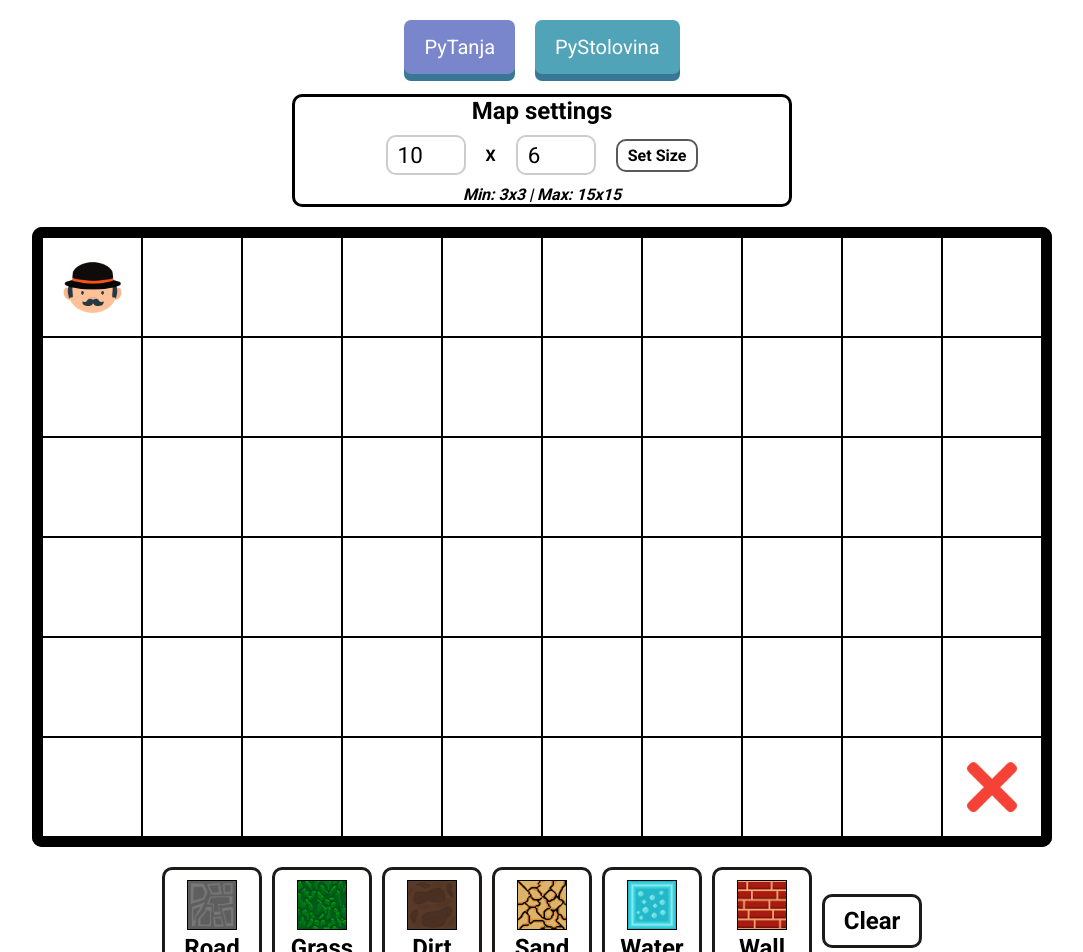
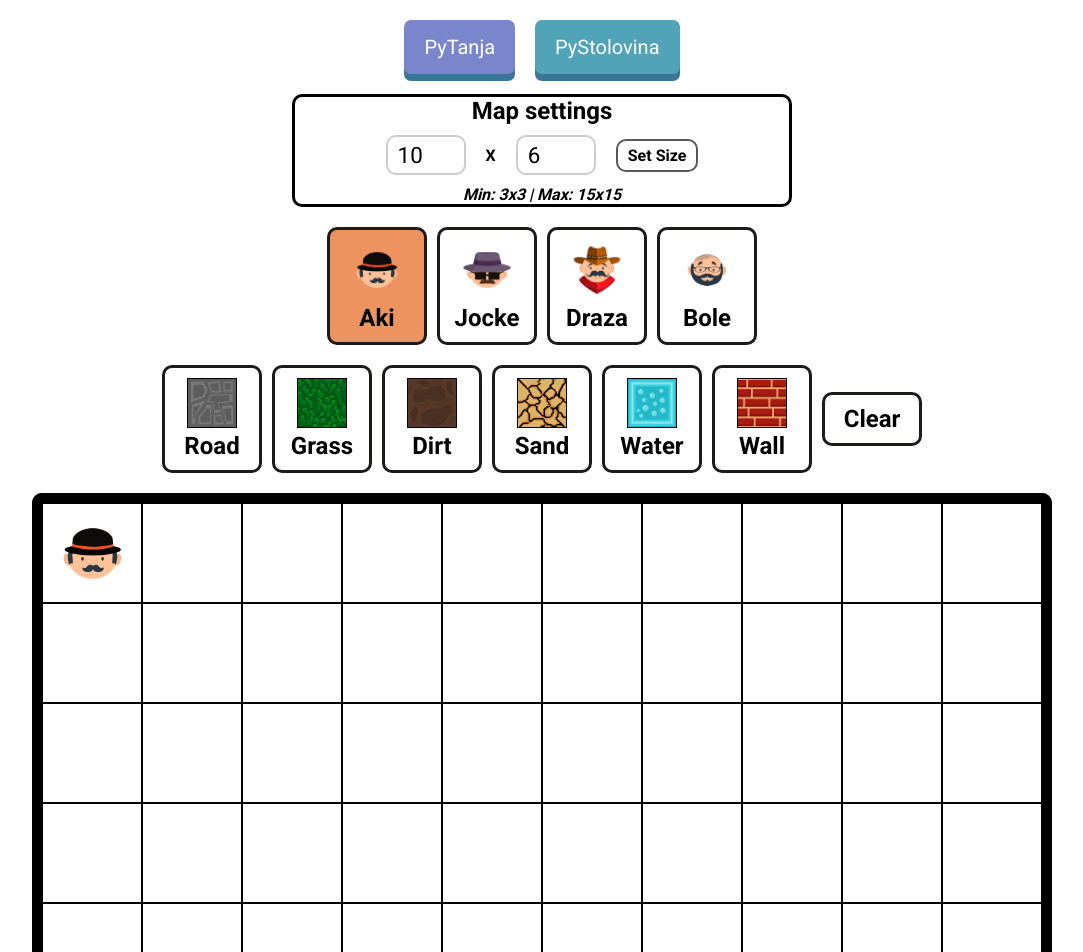
Before and after one commit to ensarhamzic/artificial-intelligence-client, a React (Create React App) app: page / in a window 1280 px wide. Shown: the top 952 px of the page, without its empty margins (98-1181 px from the left). Built offline with nearby package versions, Linux system fonts and the light colour scheme.

Commit message:
added agent chooser

```diff
--- a/src/components/PyTanja/PyTanja.js
+++ b/src/components/PyTanja/PyTanja.js
@@ -1,4 +1,5 @@
 import React, { useState } from "react"
+import PyTanjaAgentChooser from "../PyTanjaAgentChooser/PyTanjaAgentChooser"
 import PyTanjaMap from "../PyTanjaMap/PyTanjaMap"
 import PyTanjaTileChooser from "../PyTanjaTileChooser/PyTanjaTileChooser"
 import classes from "./PyTanja.module.css"
@@ -28,6 +29,8 @@ const PyTanja = () => {
 
   const [rowSize, setRowSize] = useState(6)
   const [colSize, setColSize] = useState(10)
+
+  const [agent, setAgent] = useState(1)
 
   const [agentPosition, setAgentPosition] = useState([0, 0])
   const [finishPosition, setFinishPosition] = useState([
@@ -78,7 +81,15 @@ const PyTanja = () => {
     setMap(newMap)
     setFinishPosition([newMap[0].length - 1, newMap.length - 1])
   }
-  console.log(finishPosition)
+
+  const onChooseTile = (tile) => {
+    if (choosenTile === tile) setChoosenTile(null)
+    else setChoosenTile(tile)
+  }
+
+  const onChooseAgent = (id) => {
+    setAgent(id)
+  }
 
   return (
     <div>
@@ -105,19 +116,18 @@ const PyTanja = () => {
 
         <div className={classes.description}>Min: 3x3 | Max: 15x15</div>
       </div>
+      <PyTanjaAgentChooser choosenAgent={agent} onChooseAgent={onChooseAgent} />
+      <PyTanjaTileChooser
+        onChooseTile={onChooseTile}
+        choosenTile={choosenTile}
+        onClearMap={clearMap}
+      />
       <PyTanjaMap
         map={map}
         onTileSet={onTileSet}
         agentPosition={agentPosition}
         finishPosition={finishPosition}
-      />
-      <PyTanjaTileChooser
-        onChooseTile={(tile) => {
-          if (choosenTile === tile) setChoosenTile(null)
-          else setChoosenTile(tile)
-        }}
-        choosenTile={choosenTile}
-        onClearMap={clearMap}
+        agent={agent}
       />
     </div>
   )
--- /dev/null
+++ b/src/components/PyTanjaAgentChooser/PyTanjaAgentChooser.js
@@ -0,0 +1,48 @@
+import React from "react"
+import classes from "./PyTanjaAgentChooser.module.css"
+import aki from "../../images/characters/aki.png"
+import bole from "../../images/characters/bole.png"
+import draza from "../../images/characters/draza.png"
+import jocke from "../../images/characters/jocke.png"
+
+const agents = [
+  { title: "Aki", id: 1, src: aki },
+  { title: "Jocke", id: 2, src: jocke },
+  { title: "Draza", id: 3, src: draza },
+  { title: "Bole", id: 4, src: bole },
+]
+
+const AgentToChoose = ({ title, id, src, choosenAgent, onChooseAgent }) => {
+  return (
+    <div
+      className={`${classes.agent} ${
+        choosenAgent === id ? classes.agentActive : ""
+      }`}
+      onClick={() => {
+        onChooseAgent(id)
+      }}
+    >
+      <img src={src} alt={title} />
+      <p>{title}</p>
+    </div>
+  )
+}
+
+const PyTanjaAgentChooser = ({ choosenAgent, onChooseAgent }) => {
+  return (
+    <div className={classes.wrapper}>
+      {agents.map((tile) => (
+        <AgentToChoose
+          key={tile.id}
+          title={tile.title}
+          id={tile.id}
+          src={tile.src}
+          choosenAgent={choosenAgent}
+          onChooseAgent={onChooseAgent}
+        />
+      ))}
+    </div>
+  )
+}
+
+export default PyTanjaAgentChooser
--- /dev/null
+++ b/src/components/PyTanjaAgentChooser/PyTanjaAgentChooser.module.css
@@ -0,0 +1,30 @@
+.wrapper {
+  display: flex;
+  justify-content: center;
+  align-items: center;
+  margin-top: 20px;
+  gap: 10px;
+}
+
+.agent {
+  text-align: center;
+  border: 3px solid rgb(29, 26, 26);
+  border-radius: 10px;
+  padding: 10px;
+  cursor: pointer;
+  width: 100px;
+}
+
+.agent p {
+  font-size: 1.5rem;
+  font-weight: bold;
+}
+
+.agent img {
+  width: 60px;
+  height: 60px;
+}
+
+.agentActive {
+  background: rgba(228, 101, 28, 0.7);
+}
--- a/src/components/PyTanjaMap/PyTanjaMap.js
+++ b/src/components/PyTanjaMap/PyTanjaMap.js
@@ -2,6 +2,9 @@ import React, { useState } from "react"
 import classes from "./PyTanjaMap.module.css"
 import finish from "../../images/close.png"
 import aki from "../../images/characters/aki.png"
+import jocke from "../../images/characters/jocke.png"
+import draza from "../../images/characters/draza.png"
+import bole from "../../images/characters/bole.png"
 
 const Tile = ({
   tile,
@@ -10,6 +13,7 @@ const Tile = ({
   onTileSet,
   agentPosition,
   finishPosition,
+  agent,
 }) => {
   let tileClass = ""
   switch (tile) {
@@ -49,6 +53,12 @@ const Tile = ({
     setTile()
   }
 
+  let agentSrc
+  if (agent === 1) agentSrc = aki
+  else if (agent === 2) agentSrc = jocke
+  else if (agent === 3) agentSrc = draza
+  else agentSrc = bole
+
   return (
     <div
       className={`${classes.tile} ${tileClass}`}
@@ -58,7 +68,9 @@ const Tile = ({
       {finishPosition && (
         <img className={classes.finish} src={finish} alt="Finish" />
       )}
-      {agentPosition && <img className={classes.agent} src={aki} alt="Agent" />}
+      {agentPosition && (
+        <img className={classes.agent} src={agentSrc} alt="Agent" />
+      )}
     </div>
   )
 }
@@ -70,6 +82,7 @@ const MapRow = ({
   onTileSet,
   agentPosition,
   finishPosition,
+  agent,
 }) => {
   const tileSet = (col) => {
     onTileSet(row, col)
@@ -90,13 +103,20 @@ const MapRow = ({
           finishPosition={
             finishPosition && i === finishPosition[0] ? finishPosition : null
           }
+          agent={agent}
         />
       ))}
     </div>
   )
 }
 
-const PyTanjaMap = ({ map, onTileSet, agentPosition, finishPosition }) => {
+const PyTanjaMap = ({
+  map,
+  onTileSet,
+  agentPosition,
+  finishPosition,
+  agent,
+}) => {
   const [mouseDown, setMouseDown] = useState(false)
 
   return (
@@ -122,6 +142,7 @@ const PyTanjaMap = ({ map, onTileSet, agentPosition, finishPosition }) => {
             onTileSet={onTileSet}
             agentPosition={i === agentPosition[1] ? agentPosition : null}
             finishPosition={i === finishPosition[1] ? finishPosition : null}
+            agent={agent}
           />
         ))}
       </div>
--- a/src/components/PyTanjaTileChooser/PyTanjaTileChooser.js
+++ b/src/components/PyTanjaTileChooser/PyTanjaTileChooser.js
@@ -7,80 +7,44 @@ import sand from "../../images/tiles/sand.png"
 import water from "../../images/tiles/water.png"
 import wall from "../../images/tiles/wall.png"
 
+const tiles = [
+  { title: "Road", id: "r", src: road },
+  { title: "Grass", id: "g", src: grass },
+  { title: "Dirt", id: "m", src: dirt },
+  { title: "Sand", id: "d", src: sand },
+  { title: "Water", id: "w", src: water },
+  { title: "Wall", id: "s", src: wall },
+]
+
+const TileToChoose = ({ title, id, src, choosenTile, onChooseTile }) => {
+  return (
+    <div
+      className={`${classes.tile} ${
+        choosenTile === id ? classes.tileActive : ""
+      }`}
+      onClick={() => {
+        onChooseTile(id)
+      }}
+    >
+      <img src={src} alt={title} />
+      <p>{title}</p>
+    </div>
+  )
+}
+
 const PyTanjaTileChooser = ({ onChooseTile, choosenTile, onClearMap }) => {
   return (
     <div className={classes.wrapper}>
-      <div
-        className={`${classes.tile} ${
-          choosenTile === "r" ? classes.tileActive : ""
-        }`}
-        onClick={() => {
-          onChooseTile("r")
-        }}
-      >
-        <img src={road} alt="Road" />
-        <p>Road</p>
-      </div>
-
-      <div
-        className={`${classes.tile} ${
-          choosenTile === "g" ? classes.tileActive : ""
-        }`}
-        onClick={() => {
-          onChooseTile("g")
-        }}
-      >
-        <img src={grass} alt="Grass" />
-        <p>Grass</p>
-      </div>
-
-      <div
-        className={`${classes.tile} ${
-          choosenTile === "m" ? classes.tileActive : ""
-        }`}
-        onClick={() => {
-          onChooseTile("m")
-        }}
-      >
-        <img src={dirt} alt="Dirt" />
-        <p>Dirt</p>
-      </div>
-
-      <div
-        className={`${classes.tile} ${
-          choosenTile === "d" ? classes.tileActive : ""
-        }`}
-        onClick={() => {
-          onChooseTile("d")
-        }}
-      >
-        <img src={sand} alt="Sand" />
-        <p>Sand</p>
-      </div>
-
-      <div
-        className={`${classes.tile} ${
-          choosenTile === "w" ? classes.tileActive : ""
-        }`}
-        onClick={() => {
-          onChooseTile("w")
-        }}
-      >
-        <img src={water} alt="Water" />
-        <p>Water</p>
-      </div>
-
-      <div
-        className={`${classes.tile} ${
-          choosenTile === "s" ? classes.tileActive : ""
-        }`}
-        onClick={() => {
-          onChooseTile("s")
-        }}
-      >
-        <img src={wall} alt="Wall" />
-        <p>Wall</p>
-      </div>
+      {tiles.map((tile) => (
+        <TileToChoose
+          key={tile.id}
+          title={tile.title}
+          id={tile.id}
+          src={tile.src}
+          choosenTile={choosenTile}
+          onChooseTile={onChooseTile}
+        />
+      ))}
 
       <div className={classes.tile} onClick={onClearMap}>
         <p>Clear</p>
```
